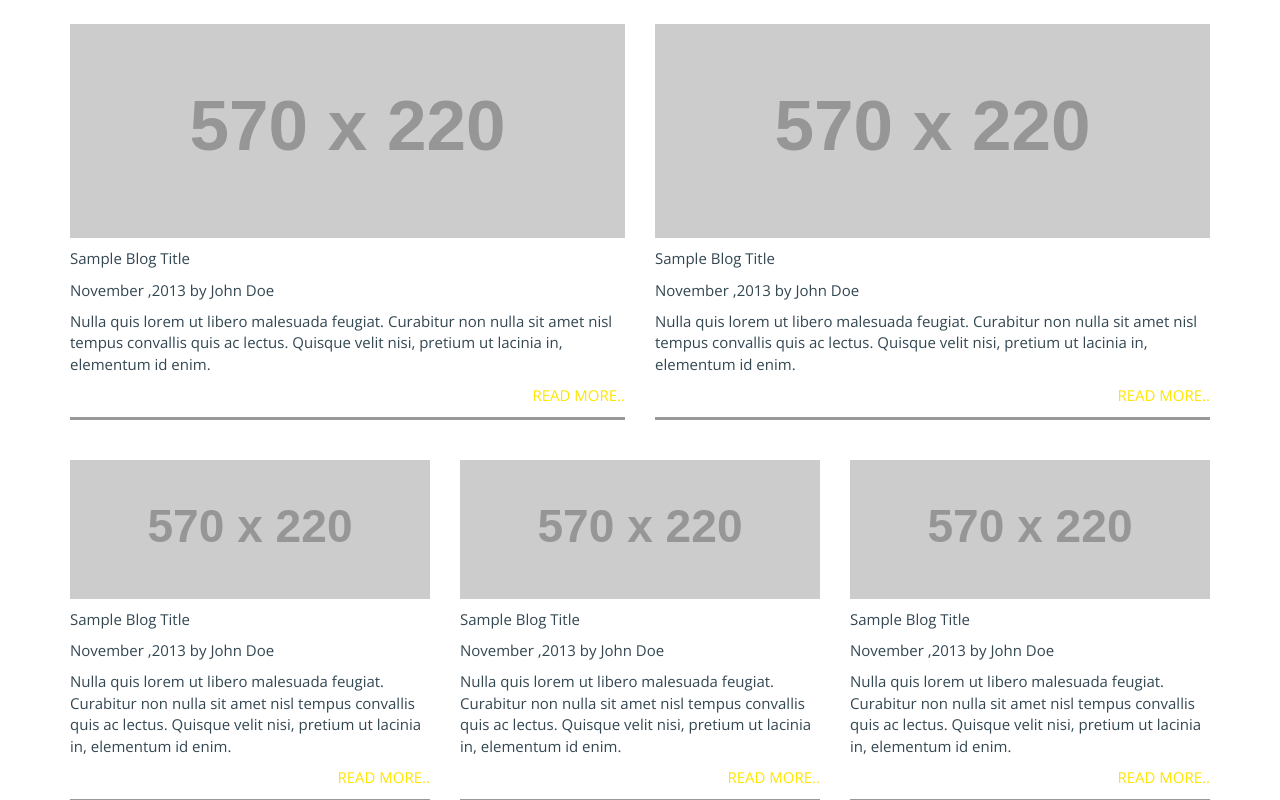
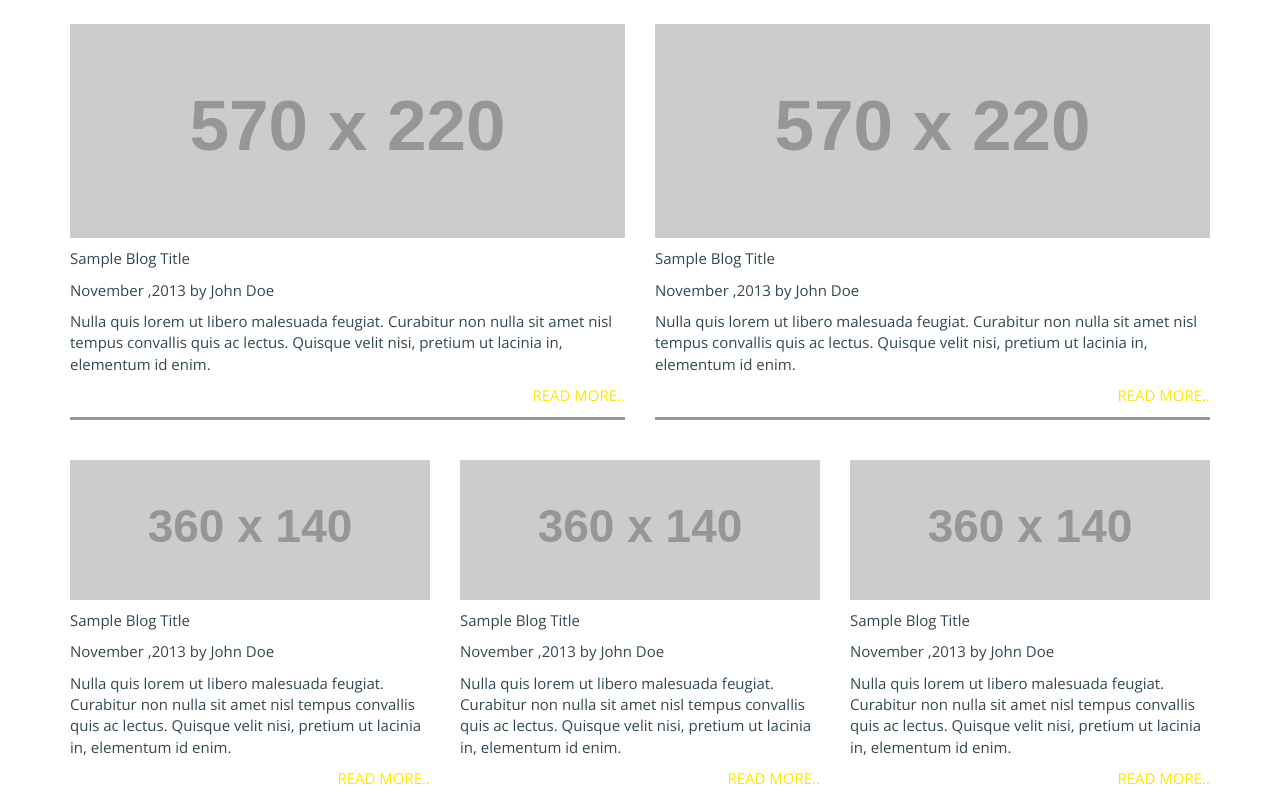
Before and after one commit to Danko-M/sample-01, a website: page index.html in a window 1280 px wide. Shown: the part 5548-6348 px from the top of the page. Drawn offline with nearby package versions, Linux system fonts and the light colour scheme; placeholder pictures from the web are drawn by us.

Commit message:
more work on images

```diff
--- a/index.html
+++ b/index.html
@@ -257,7 +257,7 @@
       <div class="media text-left">
         <div class="media-left">
           <a href="#">
-            <img class="media-object" src="http://placehold.it/200x200" alt="...">
+            <img class="media-object" src="http://placehold.it/200x200/334752/ffe500" alt="...">
           </a>
         </div>
         <div class="media-body">
@@ -320,7 +320,7 @@
       <div class="row">
         <div class="col-sm-6">
           <div class="article">
-            <img class="img-responsive" src="http://placehold.it/570x220" alt="..">
+            <img class="img-responsive" src="http://placehold.it/570x220/ffe500/334752" alt="..">
             <div>Sample Blog Title</div>
             <div>November ,2013 by John Doe</div>
             <p>Nulla quis lorem ut libero malesuada feugiat. Curabitur non nulla sit amet nisl tempus convallis quis ac lectus. Quisque velit nisi, pretium ut lacinia in, elementum id enim.</p>
@@ -331,7 +331,7 @@
         </div>
         <div class="col-sm-6">
           <div class="article">
-            <img class="img-responsive" src="http://placehold.it/570x220" alt="..">
+            <img class="img-responsive" src="http://placehold.it/570x220/ffe500/334752" alt="..">
             <div>Sample Blog Title</div>
             <div>November ,2013 by John Doe</div>
             <p>Nulla quis lorem ut libero malesuada feugiat. Curabitur non nulla sit amet nisl tempus convallis quis ac lectus. Quisque velit nisi, pretium ut lacinia in, elementum id enim.</p>
@@ -344,7 +344,7 @@
       <div class="row">
         <div class="col-sm-4">
           <div class="article">
-            <img class="img-responsive" src="http://placehold.it/570x220" alt="..">
+            <img class="img-responsive" src="http://placehold.it/360x140/ffe500/334752" alt="..">
             <div>Sample Blog Title</div>
             <div>November ,2013 by John Doe</div>
             <p>Nulla quis lorem ut libero malesuada feugiat. Curabitur non nulla sit amet nisl tempus convallis quis ac lectus. Quisque velit nisi, pretium ut lacinia in, elementum id enim.</p>
@@ -355,7 +355,7 @@
         </div>
         <div class="col-sm-4">
           <div class="article">
-            <img class="img-responsive" src="http://placehold.it/570x220" alt="..">
+            <img class="img-responsive" src="http://placehold.it/360x140/ffe500/334752" alt="..">
             <div>Sample Blog Title</div>
             <div>November ,2013 by John Doe</div>
             <p>Nulla quis lorem ut libero malesuada feugiat. Curabitur non nulla sit amet nisl tempus convallis quis ac lectus. Quisque velit nisi, pretium ut lacinia in, elementum id enim.</p>
@@ -366,7 +366,7 @@
         </div>
         <div class="col-sm-4">
           <div class="article">
-            <img class="img-responsive" src="http://placehold.it/570x220" alt="..">
+            <img class="img-responsive" src="http://placehold.it/360x140/ffe500/334752" alt="..">
             <div>Sample Blog Title</div>
             <div>November ,2013 by John Doe</div>
             <p>Nulla quis lorem ut libero malesuada feugiat. Curabitur non nulla sit amet nisl tempus convallis quis ac lectus. Quisque velit nisi, pretium ut lacinia in, elementum id enim.</p>
```
